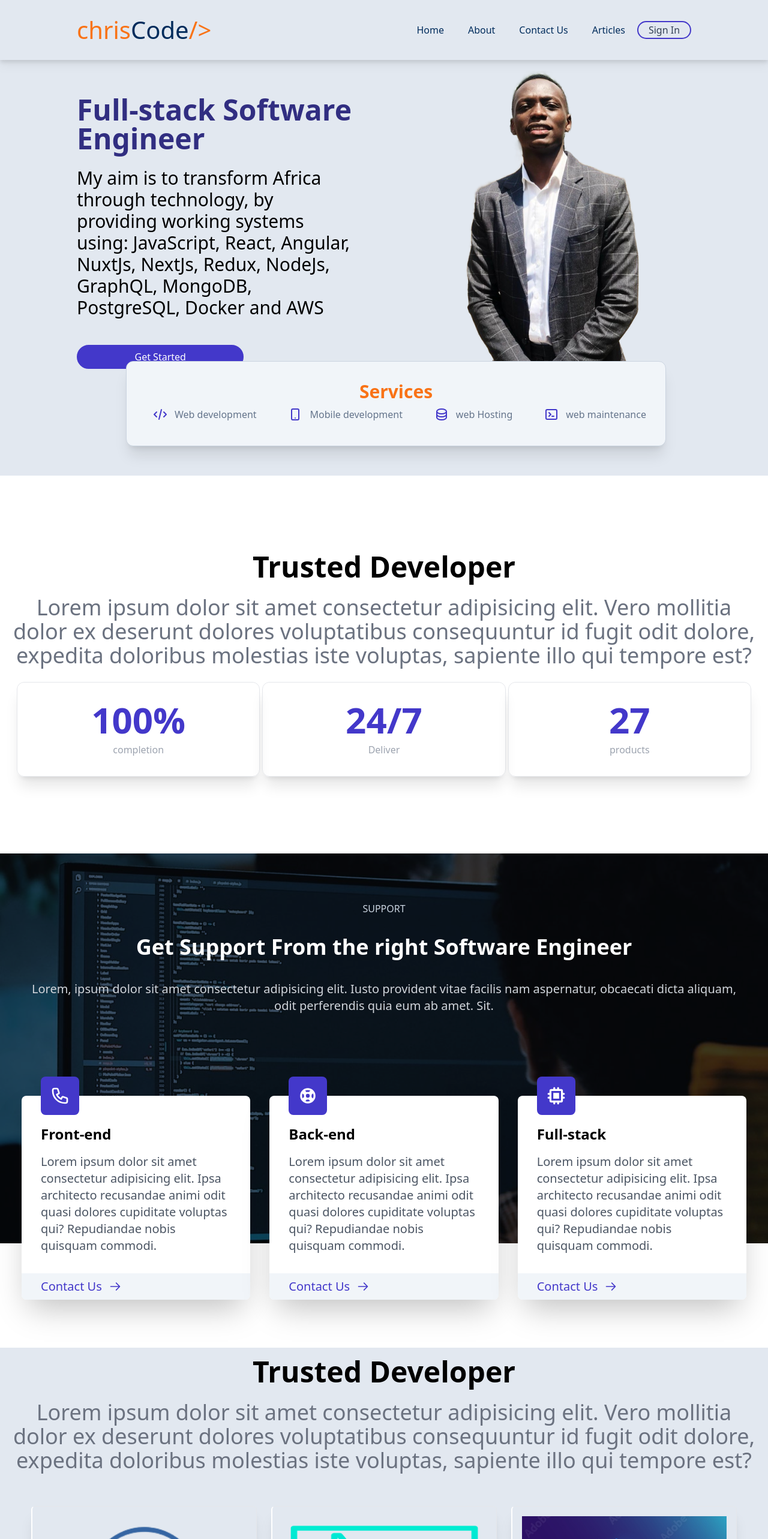
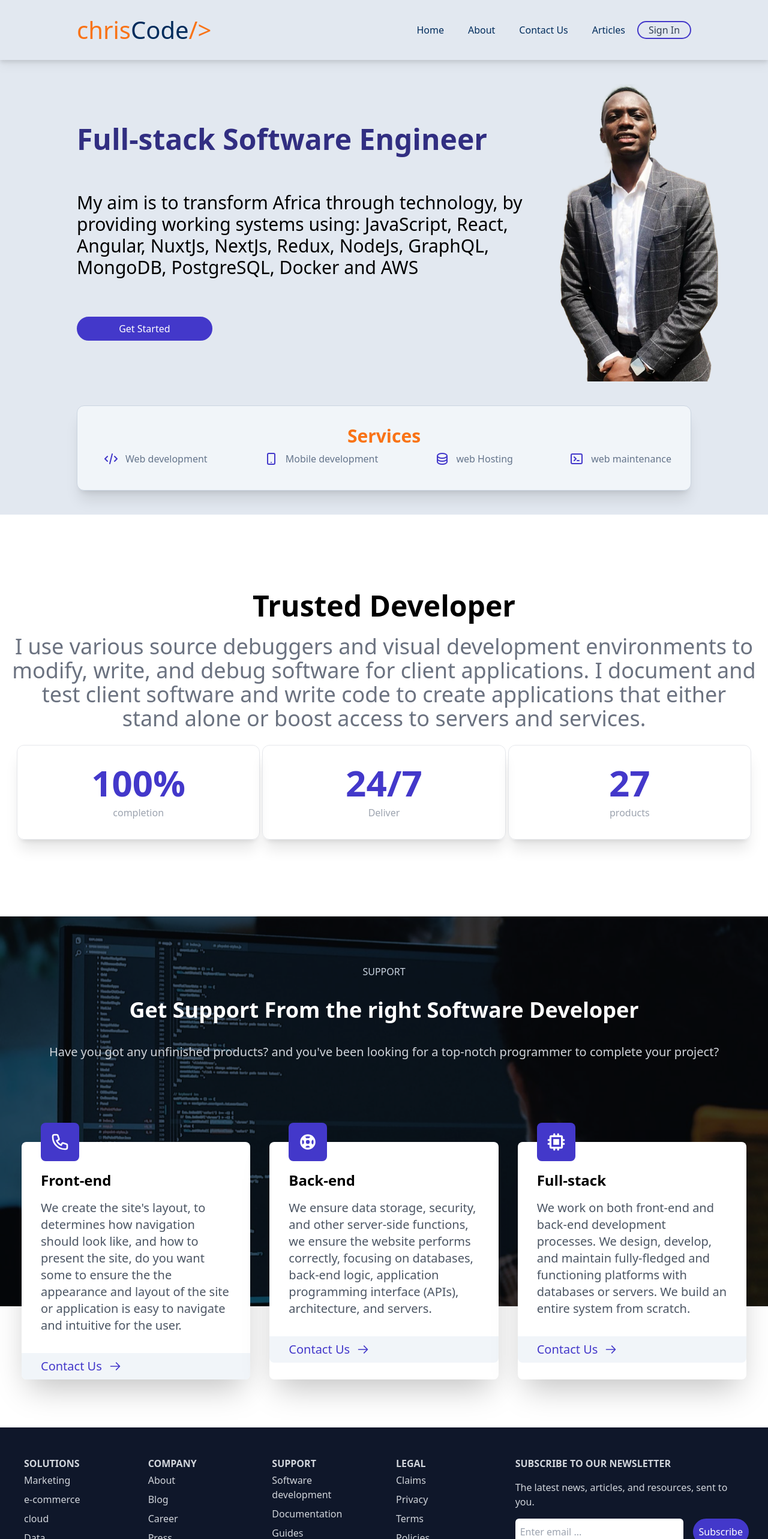
Before and after one commit to christianR15c/my-portofolio-react, a React (Create React App) app: page / in a window 1280 px wide. Shown: the top 2566 px of the page at 60% size. Built offline with nearby package versions, Linux system fonts and the light colour scheme.

Commit message:
datas added

```diff
--- a/src/components/About.jsx
+++ b/src/components/About.jsx
@@ -1,15 +1,13 @@
 const About = () => {
   return (
-    <div name='about' className="w-full my-32">
+    <div name='about' className="w-full my-32 md:px-0 px-4">
       <div className="max-w-[1240px] mx-auto">
         <div className="text-center">
           <h2 className="text-4xl md:text-5xl font-bold">Trusted Developer</h2>
-          <p className="text-2xl md:text-4xl py-6 text-gray-500">
-            Lorem ipsum dolor sit amet consectetur adipisicing elit. Vero
-            mollitia dolor ex deserunt dolores voluptatibus consequuntur id
-            fugit odit dolore, expedita doloribus molestias iste voluptas,
-            sapiente illo qui tempore est?
+          <p className="text-xl md:text-4xl py-6 text-gray-500">
+            I use various source debuggers and visual development environments to modify, write, and debug software for client applications. I document and test client software and write code to create applications that either stand alone or boost access to servers and services.
           </p>
+
         </div>
         <div className="grid md:grid-cols-3 gap-1 px-2 text-center md:max-w-[1240px]">
           <div className="border py-8 rounded-xl shadow-xl">
--- a/src/components/Articles.jsx
+++ b/src/components/Articles.jsx
@@ -115,7 +115,7 @@ const Articles = () => {
     <div name="articles" className="w-full bg-slate-200 my-20">
       <div className="max-w-[1240px] py-4 md:mx-auto mx-8">
         <div className="text-center">
-          <h2 className="text-4xl md:text-5xl font-bold">Trusted Developer</h2>
+          <h2 className="text-4xl md:text-5xl font-bold">Some of my Projects</h2>
           <p className="text-2xl md:text-4xl py-6 text-gray-500">
             Lorem ipsum dolor sit amet consectetur adipisicing elit. Vero
             mollitia dolor ex deserunt dolores voluptatibus consequuntur id
--- a/src/components/ContactUs.jsx
+++ b/src/components/ContactUs.jsx
@@ -16,12 +16,10 @@ const ContactUs = () => {
         <div className="text-center py-12 px-5">
           <h1 className="py-8 text text-slate-300 uppercase">Support</h1>
           <h3 className="text-4xl pb-7 font-bold">
-            Get Support From the right Software Engineer
+            Get Support From the right Software Developer
           </h3>
           <p className="text-gray-300 text-xl py-2">
-            Lorem, ipsum dolor sit amet consectetur adipisicing elit. Iusto
-            provident vitae facilis nam aspernatur, obcaecati dicta aliquam,
-            odit perferendis quia eum ab amet. Sit.
+            Have you got any unfinished products? and you've been looking for a top-notch programmer to complete your project?
           </p>
         </div>
         <div className="grid grid-cols-1 lg:grid-cols-3 relative gap-x-8 gap-y-16 px-4 pt-12 sm:pt-20 text-black">
@@ -30,9 +28,7 @@ const ContactUs = () => {
               <PhoneIcon className="w-16 p-4 bg-indigo-700 rounded-lg text-white mt-[-4rem]" />
               <h3 className="my-4 font-bold text-2xl">Front-end</h3>
               <p className="text-gray-600 text-xl">
-                Lorem ipsum dolor sit amet consectetur adipisicing elit. Ipsa
-                architecto recusandae animi odit quasi dolores cupiditate
-                voluptas qui? Repudiandae nobis quisquam commodi.
+                We create the site's layout, to determines how navigation should look like, and how to present the site, do you want some to ensure the the appearance and layout of the site or application is easy to navigate and intuitive for the user.
               </p>
             </div>
             <div className="px-8 py-2 text-xl bg-slate-100 rounded-b-lg">
@@ -47,9 +43,7 @@ const ContactUs = () => {
               <SupportIcon className="w-16 p-4 bg-indigo-700 rounded-lg text-white mt-[-4rem]" />
               <h3 className="my-4 font-bold text-2xl">Back-end</h3>
               <p className="text-gray-600 text-xl">
-                Lorem ipsum dolor sit amet consectetur adipisicing elit. Ipsa
-                architecto recusandae animi odit quasi dolores cupiditate
-                voluptas qui? Repudiandae nobis quisquam commodi.
+                We ensure data storage, security, and other server-side functions, we ensure the website performs correctly, focusing on databases, back-end logic, application programming interface (APIs), architecture, and servers.
               </p>
             </div>
             <div className="px-8 py-2 text-xl bg-slate-100 rounded-b-lg">
@@ -64,9 +58,7 @@ const ContactUs = () => {
               <ChipIcon className="w-16 p-4 bg-indigo-700 rounded-lg text-white mt-[-4rem]" />
               <h3 className="my-4 font-bold text-2xl">Full-stack</h3>
               <p className="text-gray-600 text-xl">
-                Lorem ipsum dolor sit amet consectetur adipisicing elit. Ipsa
-                architecto recusandae animi odit quasi dolores cupiditate
-                voluptas qui? Repudiandae nobis quisquam commodi.
+                We work on both front-end and back-end development processes. We design, develop, and maintain fully-fledged and functioning platforms with databases or servers. We build an entire system from scratch.
               </p>
             </div>
             <div className="px-8 py-2 text-xl bg-slate-100 rounded-b-lg">
--- a/src/components/Footer.jsx
+++ b/src/components/Footer.jsx
@@ -10,7 +10,7 @@ import {
 
 const Footer = () => {
   return (
-    <div name="footer" className="w-full bg-slate-900 text-gray-300 py-2">
+    <div name="footer" className="w-full bg-slate-900 text-gray-300 py-2 mt-20">
       <div className="max-w-[1240px] mx-auto grid md:grid-cols-6 grid-cols-2 border-b-2 border-x-gray-600 py-8">
         <div>
           <h6 className="font-bold uppercase pt-2 pl-5">solutions</h6>
--- a/src/components/Navbar.jsx
+++ b/src/components/Navbar.jsx
@@ -11,7 +11,7 @@ const Navbar = () => {
   const handleClose = (e) => setDropDownMenu(!dropDownMenu);
 
   return (
-    <div className="w-screen h-[100px] z-10  bg-slate-200 fixed drop-shadow-lg">
+    <div className="w-screen h-[100px] fixed  bg-slate-200 drop-shadow-lg">
       <div className="px-[10%] flex justify-between items-center w-full h-full">
         <div className="flex items-center w-full justify-between">
           <h1 className="text-3xl text-orange-500 font-italic mr-4 sm:text-[32px] lg:text-[40px] ">
--- /dev/null
+++ b/src/components/Services.jsx
@@ -0,0 +1,36 @@
+import {
+  DatabaseIcon,
+  CodeIcon,
+  DeviceMobileIcon,
+  TerminalIcon,
+} from '@heroicons/react/outline';
+
+/* bottom-[-88%] md:bottom-[7%]  */
+
+const Services = () => {
+  return (
+    <div className='flex w-[100%] justify-center bg-slate-200 pb-10 top-[-20%]'>
+      <div className='flex flex-col py-8 sm:w-[80%] mx-5 bg-slate-100
+            border border-slate-300 rounded-xl text-center shadow-xl'>
+        <p className="text-orange-500 font-bold text-3xl">Services</p>
+        <div className="flex justify-between flex-wrap px-4">
+          <p className="flex px-4 py-2 text-slate-500">
+            <CodeIcon className="h-6 text-indigo-700 px-3" /> Web development
+          </p>
+          <p className="flex px-4 py-2 text-slate-500">
+            <DeviceMobileIcon className="h-6 text-indigo-700 px-3" /> Mobile
+            development
+          </p>
+          <p className="flex px-4 py-2 text-slate-500">
+            <DatabaseIcon className="h-6 text-indigo-700 px-3" /> web Hosting
+          </p>
+          <p className="flex px-4 py-2 text-slate-500">
+            <TerminalIcon className="h-6 text-indigo-700 px-3" /> web maintenance
+          </p>
+        </div>
+      </div>
+    </div>
+  );
+};
+
+export default Services;
--- a/src/components/ServicesFotter.jsx
+++ /dev/null
@@ -1,35 +0,0 @@
-import {
-  DatabaseIcon,
-  CodeIcon,
-  DeviceMobileIcon,
-  TerminalIcon,
-} from '@heroicons/react/outline';
-
-const ServicesFooter = () => {
-  return (
-    <div
-      className="absolute flex flex-col py-8 md:min-w-[900px] bottom-[-40%] md:bottom-[7%] sm:bottom-[-35%]
-            mx-5 md:left-1/2 transform md:-translate-x-1/2 bg-slate-100
-            border border-slate-300 rounded-xl text-center shadow-xl"
-    >
-      <p className="text-orange-500 font-bold text-3xl">Services</p>
-      <div className="flex justify-between flex-wrap px-4">
-        <p className="flex px-4 py-2 text-slate-500">
-          <CodeIcon className="h-6 text-indigo-700 px-3" /> Web development
-        </p>
-        <p className="flex px-4 py-2 text-slate-500">
-          <DeviceMobileIcon className="h-6 text-indigo-700 px-3" /> Mobile
-          development
-        </p>
-        <p className="flex px-4 py-2 text-slate-500">
-          <DatabaseIcon className="h-6 text-indigo-700 px-3" /> web Hosting
-        </p>
-        <p className="flex px-4 py-2 text-slate-500">
-          <TerminalIcon className="h-6 text-indigo-700 px-3" /> web maintenance
-        </p>
-      </div>
-    </div>
-  );
-};
-
-export default ServicesFooter;
--- a/src/components/ShowCase.jsx
+++ b/src/components/ShowCase.jsx
@@ -1,14 +1,13 @@
 import myImage from '../images/christian.png';
-import ServicesFooter from './ServicesFotter';
 
 const ShowCase = () => {
   return (
     <div
       name="my home"
-      className="w-full h-max bg-slate-200 flex flex-col justify-between "
+      className="w-full h-max  bg-slate-200 py-10"
     >
-      <div className="grid md:grid-cols-2 justify-around max-w[1240px] m-auto md:px-20">
-        <div className="flex flex-col  justify-center  items-center md:items-start w-full px-12  pt-[120px] md:pt-[0px]">
+      <div className="md:flex h-full w-full md:px-20 px-5 pt-[100px] justify-around max-w[1240px]">
+        <div className="flex flex-col  gap-10 justify-center  items-center md:items-start w-full px-12">
           <h1 className="text-4xl lg:text-5xl sm:text-3xl font-bold text-indigo-900 ">
             Full-stack Software Engineer
           </h1>
@@ -17,21 +16,22 @@ const ShowCase = () => {
             working systems using: JavaScript, React, Angular, NuxtJs, NextJs, Redux, NodeJs, GraphQL, MongoDB,
             PostgreSQL, Docker and AWS
           </p>
-          <button className="w-[80%] h-[40px] my-5 sm:w-[60%]">
+
+          <button className="md:w-[30%] h-[40px] w-full md:mb-0 mb-8">
             Get Started
           </button>
+
         </div>
 
-        <div className="flex justify-center mt-7 md:pt-[90px]">
+        <div className="flex justify-center h-[10%]">
           <img
             src={myImage}
             alt=""
-            className="h-[55%] md:h-[80%] w-auto sm:h-[85%]"
+          // className="h-[80%]"
           />
         </div>
-        <ServicesFooter />
       </div>
-    </div>
+    </div >
   );
 };
 
--- a/src/pages/LandingPage.jsx
+++ b/src/pages/LandingPage.jsx
@@ -1,19 +1,21 @@
 import React from 'react';
 import About from '../components/About';
-import Articles from '../components/Articles';
+// import Articles from '../components/Articles';
 import ContactUs from '../components/ContactUs';
 import Footer from '../components/Footer';
 import Navbar from '../components/Navbar';
 import ShowCase from '../components/ShowCase';
+import Services from '../components/Services';
 
 const LandingPage = () => {
   return (
     <div>
       <Navbar />
       <ShowCase />
+      <Services />
       <About />
       <ContactUs />
-      <Articles />
+      {/* <Articles /> */}
       <Footer />
     </div>
   );
```
